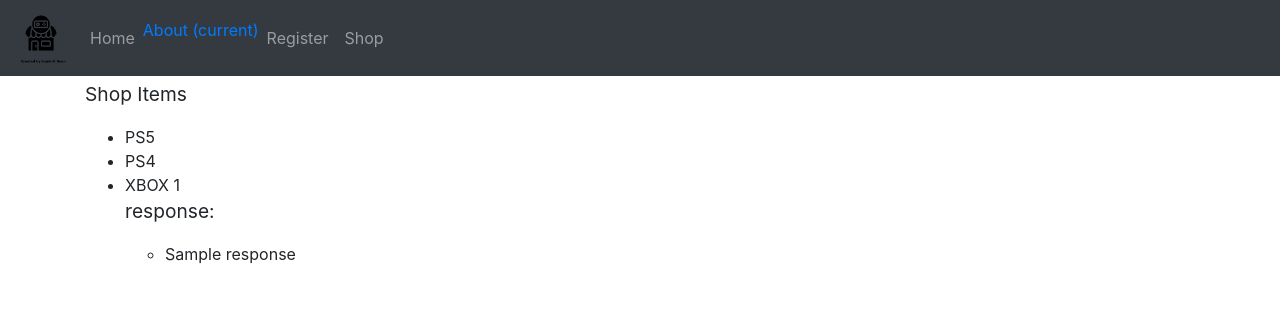
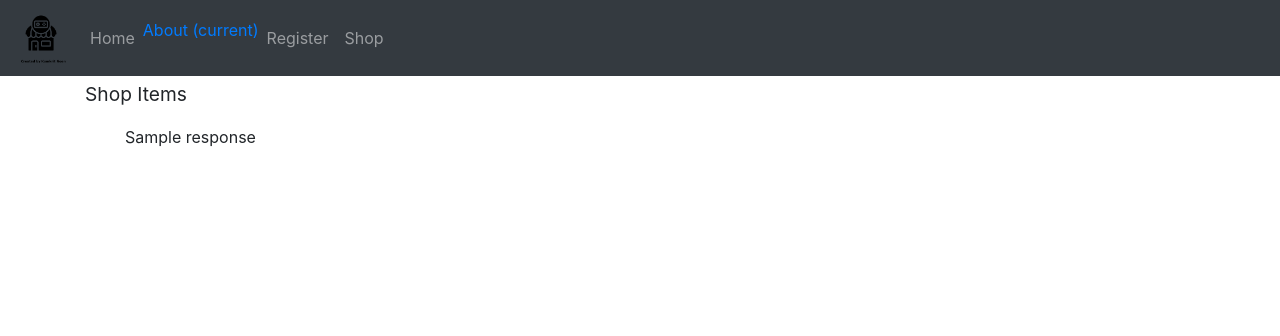
Before and after one commit to davidobsz/Flask-GAE-game-shop-assignment, a Flask app: template templates/shop.html in a window 1280 px wide. Shown: the top 336 px of the page. Run offline with Flask 2, Linux system fonts and the light colour scheme; the template is opened without the code that fills it: most values are stand-ins (such as "Sample title", 1, 10 or a date in 2020); some libraries are stand-ins or nearby versions.

Commit message:
display items from Cloud function as <li>

```diff
--- a/static/css/custom.css
+++ b/static/css/custom.css
@@ -23,3 +23,7 @@
 .navbar{
     size: 15px;
 }
+
+#shop-items {
+    list-style-type: none;
+}
--- a/templates/shop.html
+++ b/templates/shop.html
@@ -2,18 +2,11 @@
 {% set active_page = "about" %}
 {% block content %}
 <p>Shop Items
-</p>
-<ul>
-    <li>PS5</li>
-    <li>PS4</li>
-    <li>XBOX 1</li>
- <p>response:  <ul>{% for i in response %}
+ <ul id="shop-items">{% for i in response %}
      <li>
                 {{ i -}}
      </li>
             {% endfor %}
    </ul>
-
- </p>
 </ul>
 {% endblock %}
```
